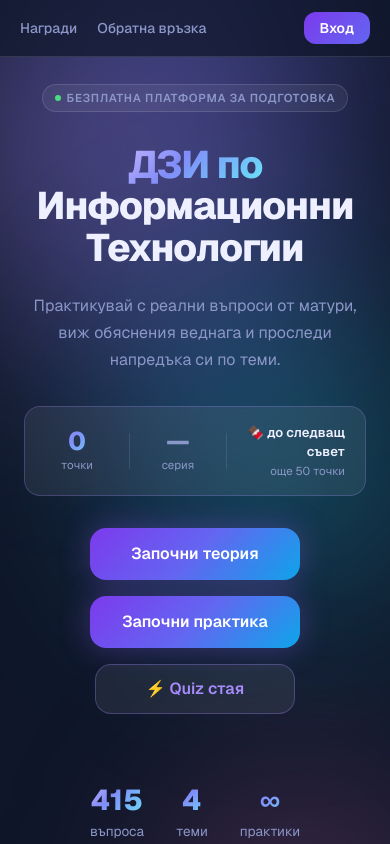
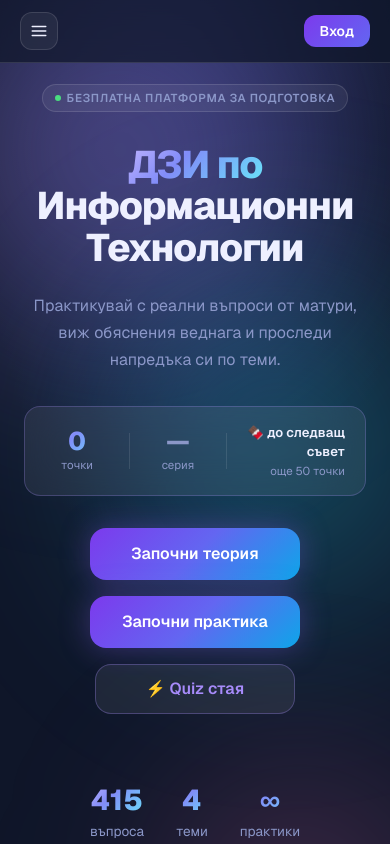
Before and after one commit to Debatedd/dzi-it, a Next.js app in the folder app/: page / in a window 390 px wide. Shown: the top 844 px of the page. Built offline with nearby package versions, Linux system fonts and the light colour scheme; no server answers.

Commit message:
nav: mobile hamburger menu (links collapse on phone, inline on desktop)

```diff
--- a/app/app/globals.css
+++ b/app/app/globals.css
@@ -162,6 +162,10 @@ body {
   opacity: 0.4;
 }
 
+/* ── Mobile nav burger (details/summary, no JS) ── */
+summary.nav-burger { list-style: none; }
+summary.nav-burger::-webkit-details-marker { display: none; }
+
 /* ── Field hint (shown only while the input above is focused) ── */
 .field-hint {
   display: none;
--- a/app/app/page.tsx
+++ b/app/app/page.tsx
@@ -56,15 +56,35 @@ export default async function HomePage() {
         className="fixed top-0 left-0 right-0 z-50 flex items-center justify-between px-5 py-3"
         style={{ background: "var(--nav-bg)", backdropFilter: "blur(12px)", borderBottom: "1px solid var(--border)" }}
       >
-        {/* Left: page links */}
-        <div className="flex items-center gap-5 sm:gap-6">
+        {/* Left: page links — hamburger on mobile, inline on desktop */}
+        <details className="sm:hidden relative">
+          <summary
+            className="nav-burger flex items-center justify-center rounded-xl cursor-pointer"
+            style={{ width: 38, height: 38, background: "var(--input-bg)", border: "1px solid var(--border)", color: "var(--text)" }}
+          >
+            <svg width="18" height="18" viewBox="0 0 24 24" fill="none" stroke="currentColor" strokeWidth="2" strokeLinecap="round">
+              <line x1="3" y1="6" x2="21" y2="6" /><line x1="3" y1="12" x2="21" y2="12" /><line x1="3" y1="18" x2="21" y2="18" />
+            </svg>
+          </summary>
+          <div
+            className="absolute top-full left-0 mt-2 flex flex-col gap-1 rounded-2xl p-2 w-52"
+            style={{ background: "var(--bg)", border: "1px solid var(--border)", boxShadow: "0 10px 40px rgba(0,0,0,0.5)" }}
+          >
+            <Link href="/rewards" className="text-sm font-medium px-3 py-2.5 rounded-xl" style={{ color: "var(--text)", textDecoration: "none" }}>🏆 Награди</Link>
+            <Link href="/feedback" className="text-sm font-medium px-3 py-2.5 rounded-xl" style={{ color: "var(--text)", textDecoration: "none" }}>💬 Обратна връзка</Link>
+            <Link href="/contact" className="text-sm font-medium px-3 py-2.5 rounded-xl" style={{ color: "var(--text)", textDecoration: "none" }}>✉️ Контакт</Link>
+            <Link href="/quiz" className="text-sm font-medium px-3 py-2.5 rounded-xl" style={{ color: "var(--text)", textDecoration: "none" }}>⚡ Quiz стая</Link>
+          </div>
+        </details>
+
+        <div className="hidden sm:flex items-center gap-6">
           <Link href="/rewards" className="text-sm font-medium transition-colors hover:opacity-80" style={{ color: "var(--muted)", textDecoration: "none" }}>
             Награди
           </Link>
           <Link href="/feedback" className="text-sm font-medium transition-colors hover:opacity-80" style={{ color: "var(--muted)", textDecoration: "none" }}>
             Обратна връзка
           </Link>
-          <Link href="/contact" className="text-sm font-medium transition-colors hover:opacity-80 hidden sm:inline" style={{ color: "var(--muted)", textDecoration: "none" }}>
+          <Link href="/contact" className="text-sm font-medium transition-colors hover:opacity-80" style={{ color: "var(--muted)", textDecoration: "none" }}>
             Контакт
           </Link>
         </div>
```
